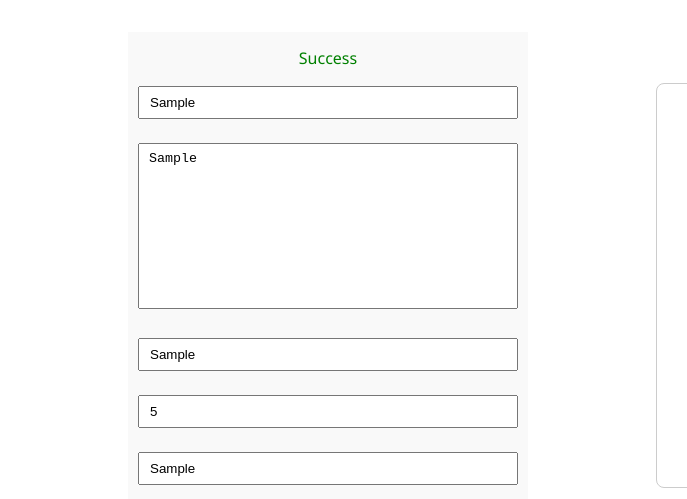
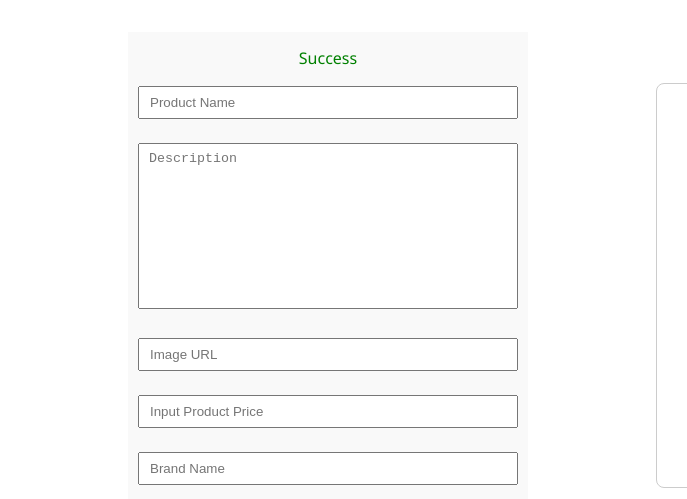
Before and after one commit to KobiEau/dynamic-product-form, a plain HTML site: page index.html in a window 1280 px wide. Both pictures are taken after typing "Sample", "Sample", "Sample", "5", "Sample" into the empty fields and a click on the button "Add". Shown: the top 499 px of the page, 0-687 px from the left. Drawn offline with Linux system fonts and the light colour scheme.

Commit message:
fix:fixed bug to allow an array to be passed into displayProducts() instead of a object

```diff
--- a/index.html
+++ b/index.html
@@ -19,19 +19,19 @@
             <form action="" id="Product-form">
                 <p id="form-message"></p>
                 <div class="form-group">
-                    <input type="text" name="name" id="product-name"  placeholder="Product Name"  required >
+                    <input type="text" name="name" id="product-name"  placeholder="Product Name"  >
                 </div>
                 <div class="form-group">
-                    <textarea name="description" id="description" cols="30" rows="10" placeholder="Description" required></textarea>
+                    <textarea name="description" id="description" cols="30" rows="10" placeholder="Description" ></textarea>
                 </div>
                 <div class="form-group">
-                    <input type="text" name="image" id="image" placeholder="Image URL" required>
+                    <input type="text" name="image" id="image" placeholder="Image URL" >
                 </div>
                 <div class="form-group">
-                    <input type="number" name="price" id="price" placeholder="Input Product Price" required>
+                    <input type="number" name="price" id="price" placeholder="Input Product Price" >
                 </div>
                 <div class="form-group">
-                    <input type="text" name="brand" id="brand-name" placeholder="Brand Name" required>
+                    <input type="text" name="brand" id="brand-name" placeholder="Brand Name" >
                 </div>
                 <button type="submit">Add</button>
             </form>
--- a/script.js
+++ b/script.js
@@ -169,10 +169,13 @@ const message=document.getElementById("form-message");
     thumbnail: imageUrl,
     brand: brand
   }
+  console.log(`products=${products}`);
+  products.push(newProduct);
+  console.log(`products.push(newProduct) =`)
+  console.log(products);
+  displayProducts([newProduct]);
 
-  products.push(newProduct);
-  displayProducts(newProduct);
-  displayProducts([newProduct]);
+  form.reset();
 
 });
 
```
